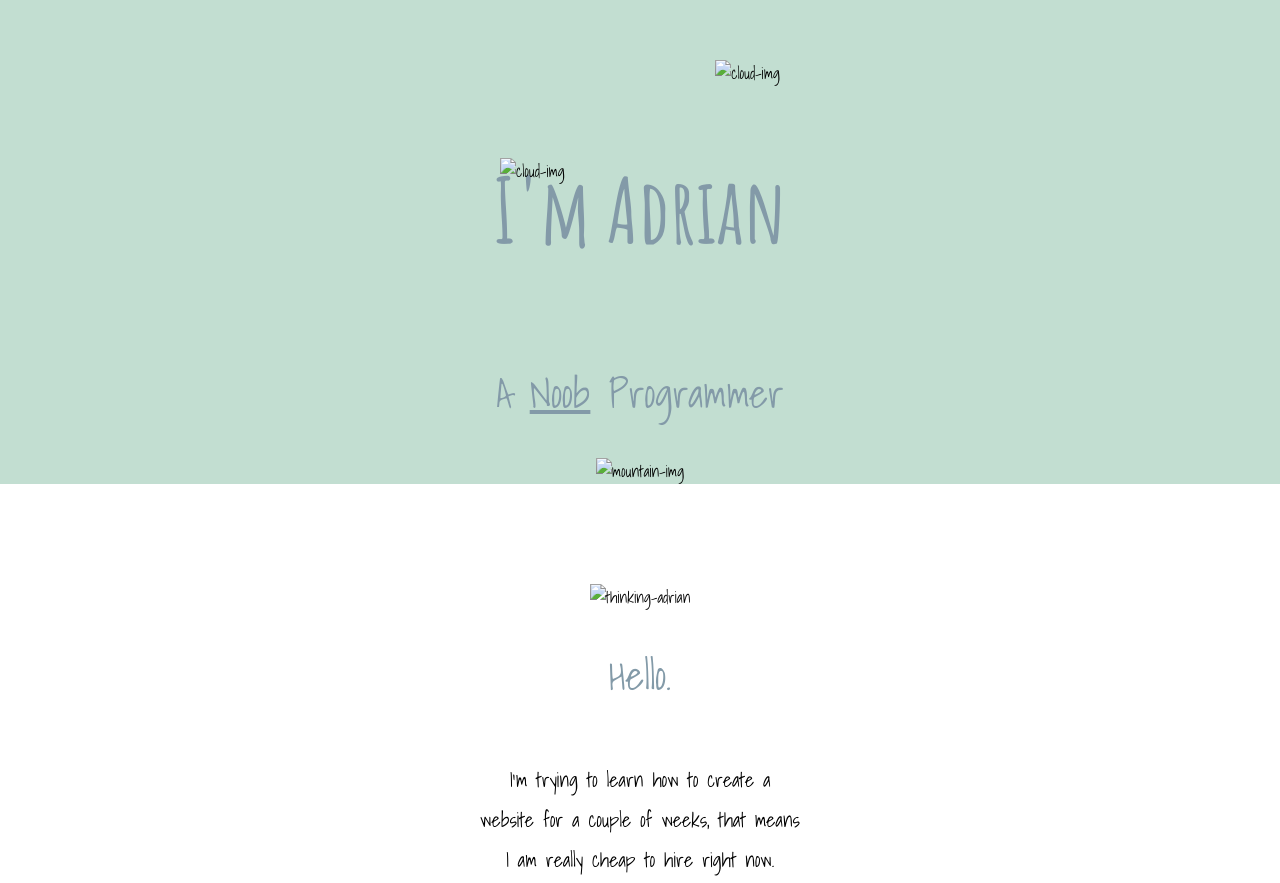
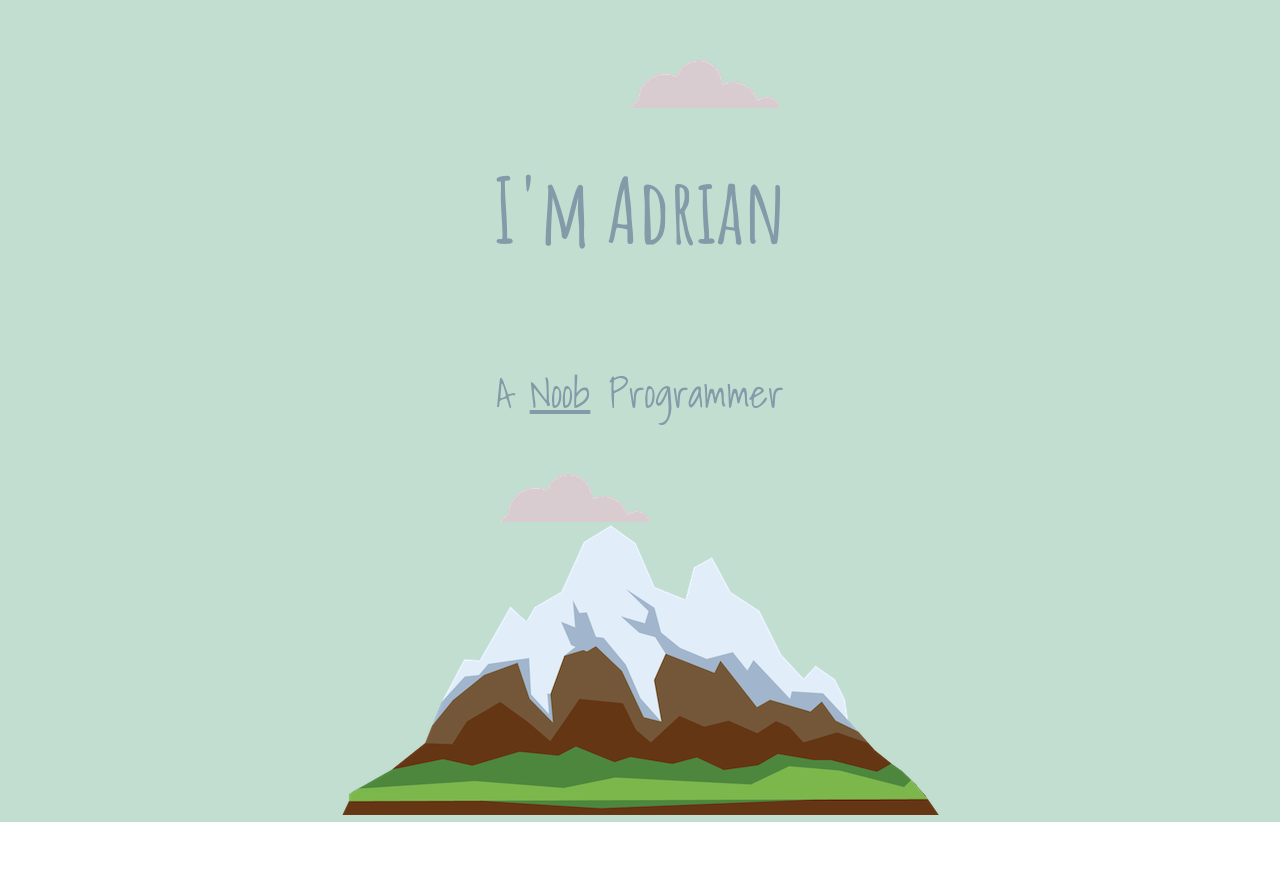
Before and after one commit to MakzJ/adrianjumaquio, a plain HTML site: page index.html in a window 1280 px wide. Shown: the part 140-1023 px from the top of the page. Drawn offline with Linux system fonts and the light colour scheme; the site is published under a folder, as on GitHub Pages, so addresses that start at the root find nothing.

Commit message:
update on img directory

```diff
--- a/index.html
+++ b/index.html
@@ -14,16 +14,16 @@
 <body>
 
   <div class="top-container">
-    <img class="top-cloud" src="/images/cloud.png" alt="cloud-img">
+    <img class="top-cloud" src="images/cloud.png" alt="cloud-img">
     <h1>I'm Adrian</h1>
     <h2 class="top-banner">A <u>Noob</u> Programmer</h2>
-    <img class="bottom-cloud" src="/images/cloud.png" alt="cloud-img">
-    <img src="/images/mountain.png" alt="mountain-img">
+    <img class="bottom-cloud" src="images/cloud.png" alt="cloud-img">
+    <img src="images/mountain.png" alt="mountain-img">
   </div>
 
   <div class="middle-container">
     <div class="profile">
-      <img class="profile-pic" src="/images\Thinking Adrian.png" alt="thinking-adrian">
+      <img class="profile-pic" src="images\Thinking Adrian.png" alt="thinking-adrian">
       <h2>Hello.</h2>
       <p class="subtitle">I'm trying to learn how to create a website for a couple of weeks, that means I am really cheap to hire right now.</p>
     </div>
```
